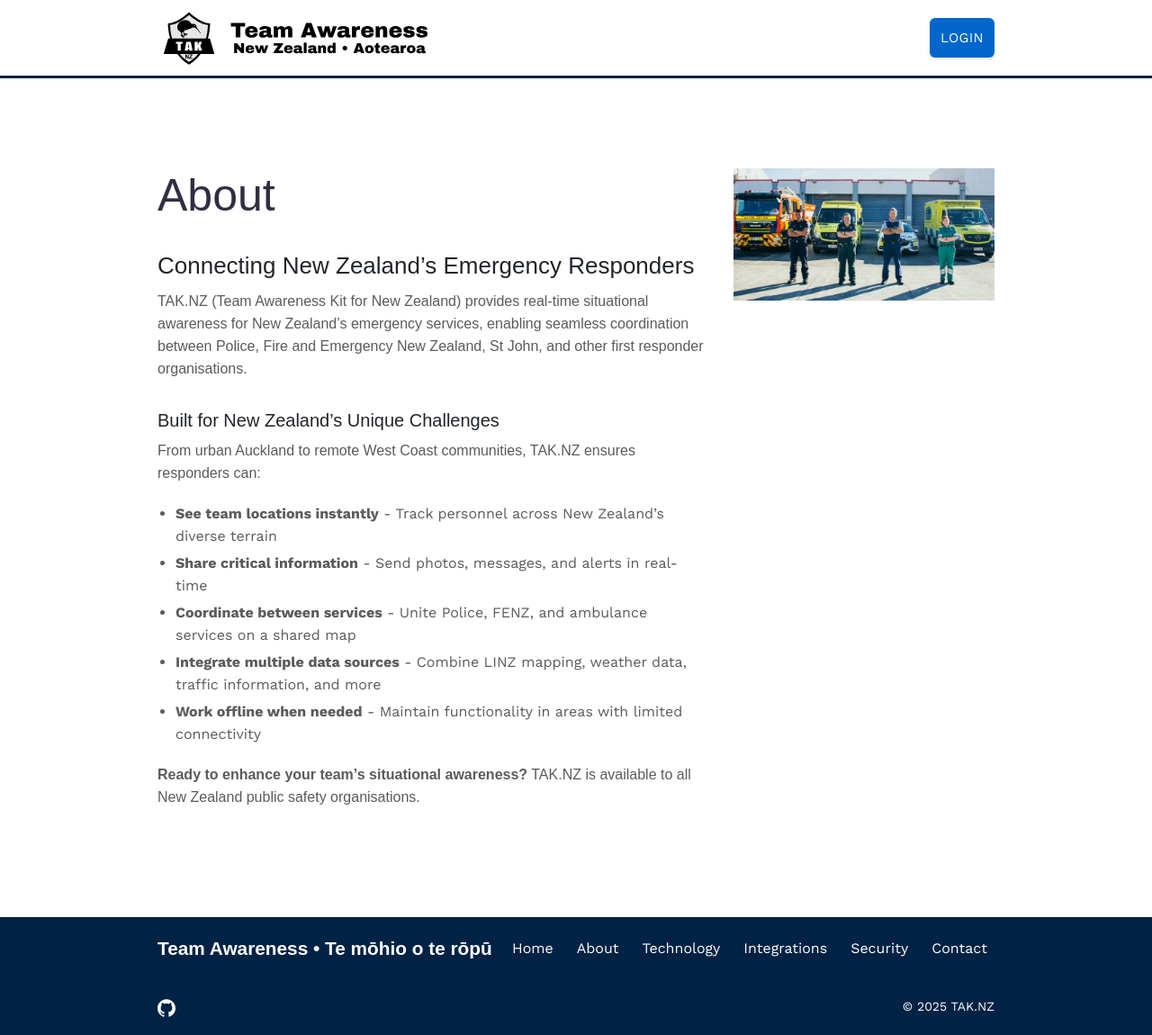
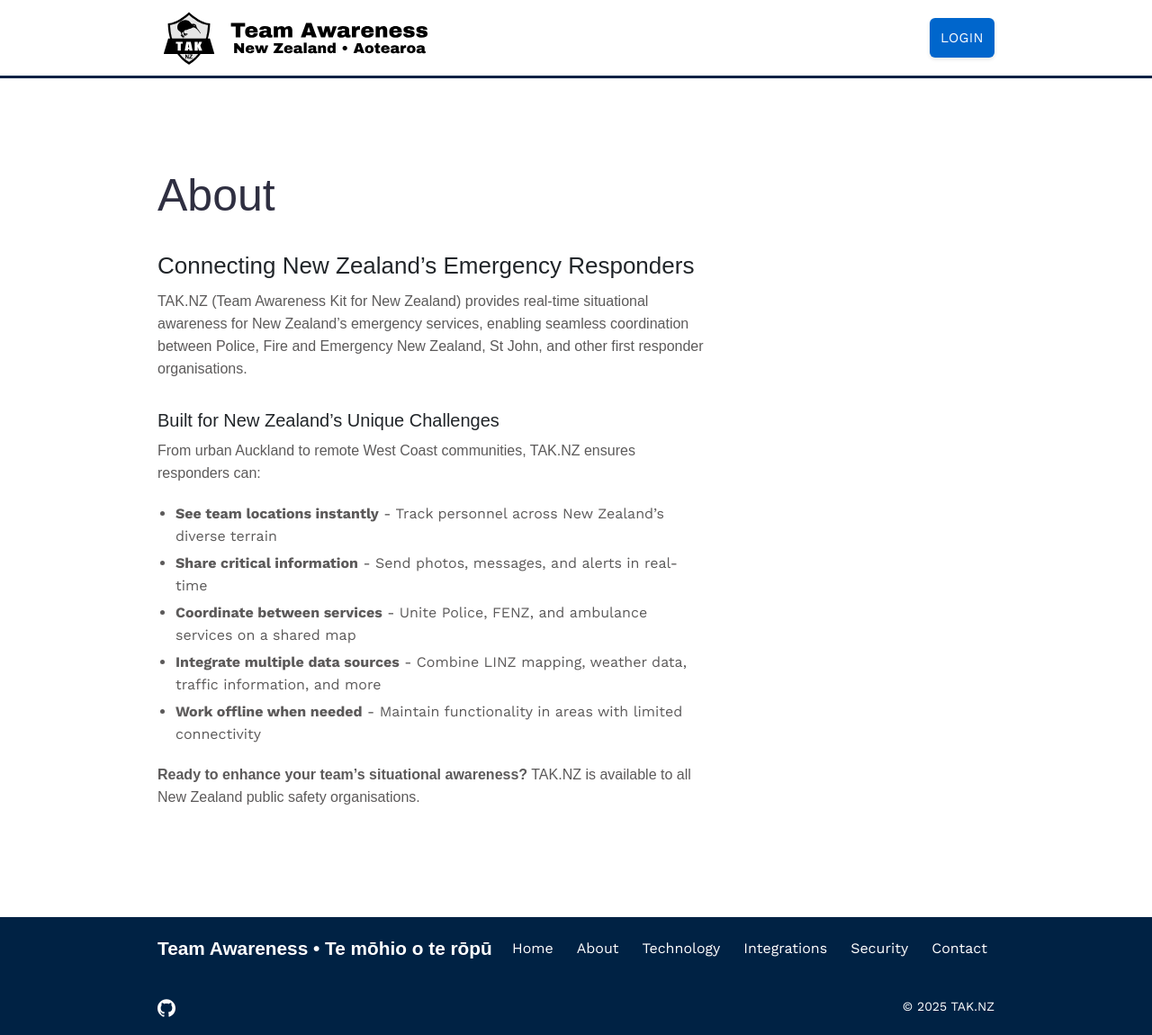
Before and after one commit to TAK-NZ/TAK-NZ.github.io, a Jekyll site: the page built from pages/about.md, in a window 1280 px wide. Shown: the whole page at 90% size. Built offline with Jekyll 4.4.1, drawn with Linux system fonts in a browser that asks for light colours.

Commit message:
Image update

```diff
--- a/pages/about.md
+++ b/pages/about.md
@@ -3,7 +3,6 @@ title: About
 layout: page
 description: About
 permalink: /about/
-intro_image: "images/NZ-EmergencyServices.jpg"
 bodyClass: page-about
 ---
 
```
